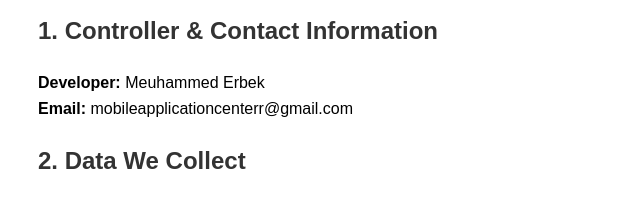
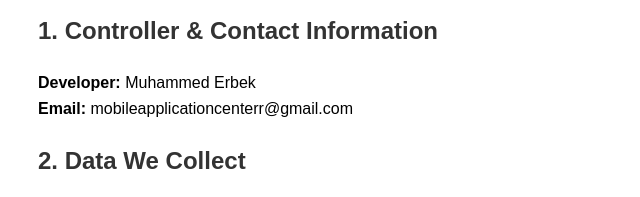
Before and after one commit to merbek94/myapp-privacy-policy, a plain HTML site: page index.html in a window 1280 px wide. Shown: the part 138-335 px from the top of the page, 202-842 px from the left. Drawn offline with Linux system fonts and the light colour scheme.

Commit message:
Update index.html

```diff
--- a/index.html
+++ b/index.html
@@ -14,7 +14,7 @@
   <p><strong>Effective Date:</strong> July 29, 2025</p>
 
   <h2>1. Controller & Contact Information</h2>
-  <p><strong>Developer:</strong> Meuhammed Erbek<br>
+  <p><strong>Developer:</strong> Muhammed Erbek<br>
      <strong>Email:</strong> mobileapplicationcenterr@gmail.com
 </p>
 
```
